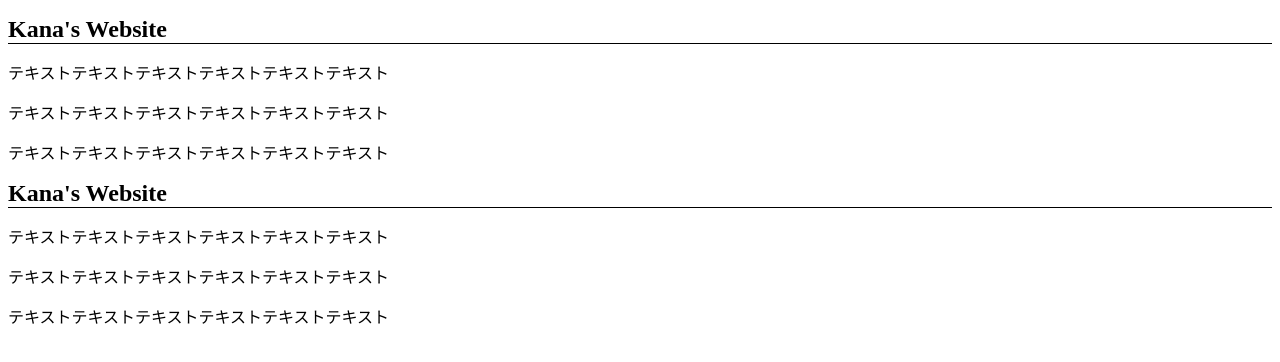
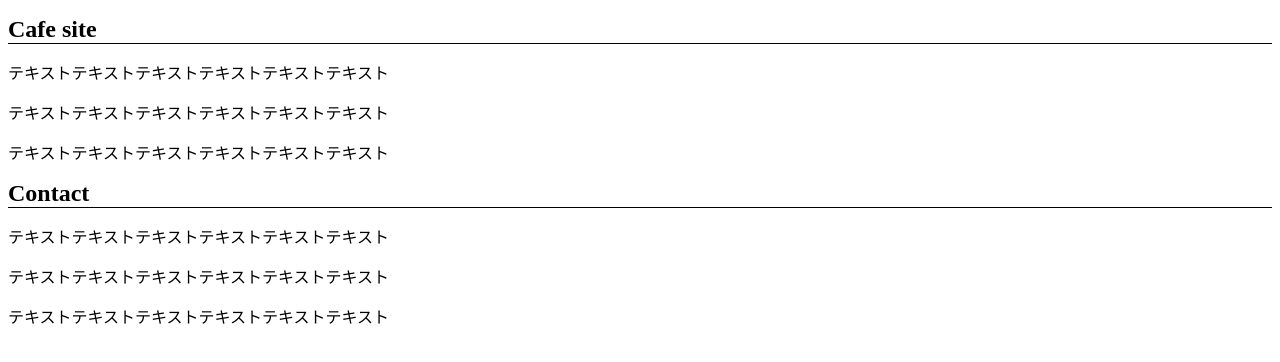
Before and after one commit to Ksy-02/ksy-02, a plain HTML site: page index.html in a window 1280 px wide. Drawn offline with Linux system fonts and the light colour scheme.

Commit message:
Add files via upload

```diff
--- a/index.html
+++ b/index.html
@@ -2,15 +2,15 @@
 <html lang="ja">
     <head>
         <meta charset="UTF-8">
-        <link rel="stylesheet" href="/css/style.css">
-        <title>かなのサイト</title>
+        <link rel="stylesheet" href="css/style.css">
+        <title>Cafe site</title>
     </head>
     <body>
-        <h1>Kana's Website</h1>
+        <h1>Cafe site</h1>
         <p>テキストテキストテキストテキストテキストテキスト</p>
         <p>テキストテキストテキストテキストテキストテキスト</p>
         <p>テキストテキストテキストテキストテキストテキスト</p>
-        <h1>Kana's Website</h1>
+        <h1>Contact</h1>
         <p>テキストテキストテキストテキストテキストテキスト</p>
         <p>テキストテキストテキストテキストテキストテキスト</p>
         <p>テキストテキストテキストテキストテキストテキスト</p>
```
